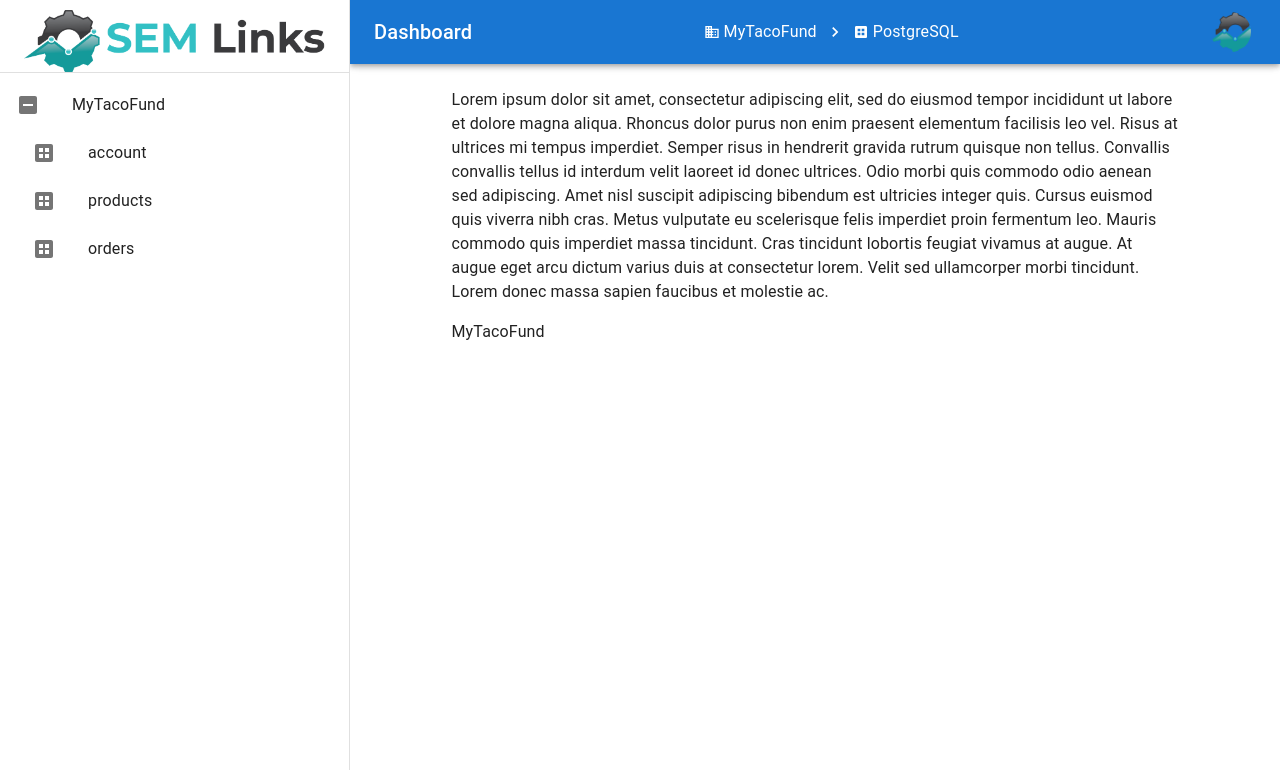
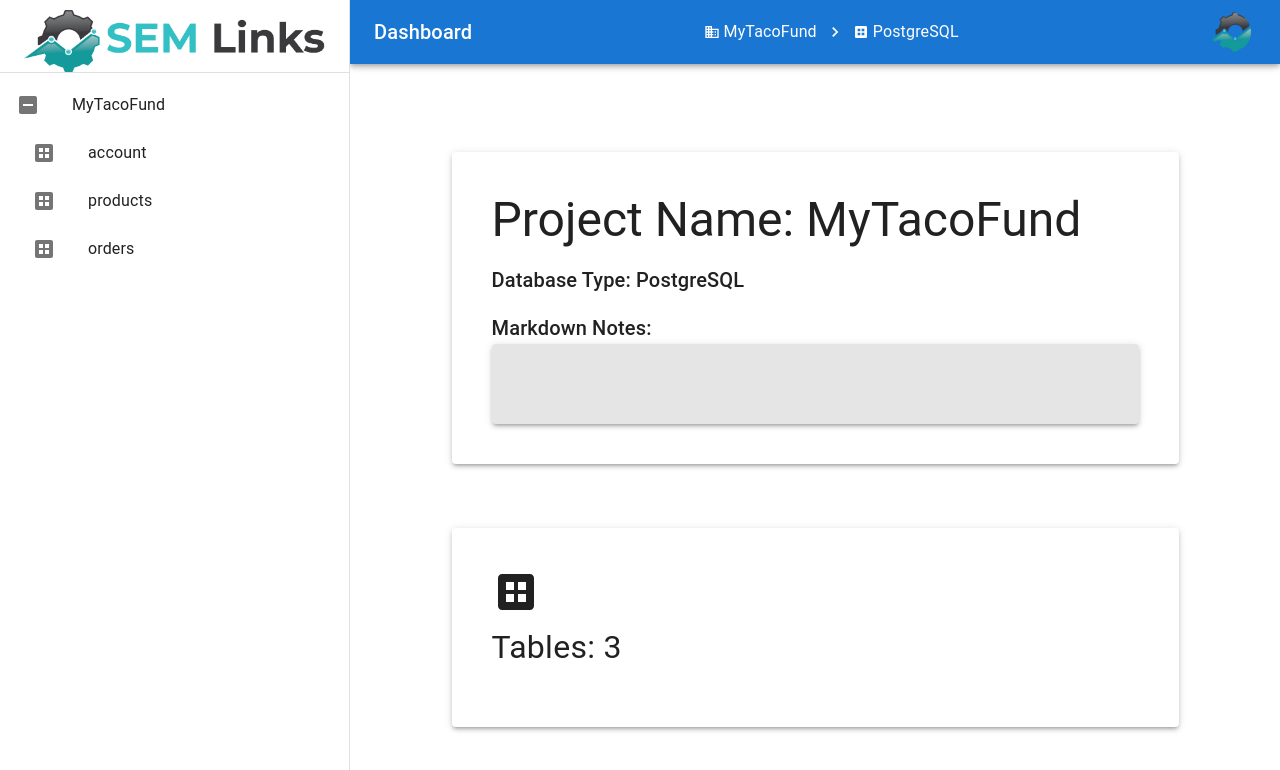
Before and after one commit to carbondigitalus/datasmyth-database-gui, a Next.js app: page / in a window 1280 px wide. Shown: the top 770 px of the page. Built offline with nearby package versions, Linux system fonts and the light colour scheme.

Commit message:
setup grid format

```diff
--- a/src/pages/index.tsx
+++ b/src/pages/index.tsx
@@ -31,17 +31,34 @@ export default class IndexPage extends React.Component<PageProps> {
       <PortalTemplate pageTitle='Dashboard' data={database}>
         <Box component='main' sx={{ flexGrow: 1, bgcolor: 'background.default', p: 3 }}>
           <Toolbar />
-          <Typography paragraph>
-            Lorem ipsum dolor sit amet, consectetur adipiscing elit, sed do eiusmod tempor incididunt ut labore et
-            dolore magna aliqua. Rhoncus dolor purus non enim praesent elementum facilisis leo vel. Risus at ultrices mi
-            tempus imperdiet. Semper risus in hendrerit gravida rutrum quisque non tellus. Convallis convallis tellus id
-            interdum velit laoreet id donec ultrices. Odio morbi quis commodo odio aenean sed adipiscing. Amet nisl
-            suscipit adipiscing bibendum est ultricies integer quis. Cursus euismod quis viverra nibh cras. Metus
-            vulputate eu scelerisque felis imperdiet proin fermentum leo. Mauris commodo quis imperdiet massa tincidunt.
-            Cras tincidunt lobortis feugiat vivamus at augue. At augue eget arcu dictum varius duis at consectetur
-            lorem. Velit sed ullamcorper morbi tincidunt. Lorem donec massa sapien faucibus et molestie ac.
-          </Typography>
-          <Typography paragraph>{database.projectName}</Typography>
+          <Toolbar />
+          <Paper elevation={3} sx={{ p: 5 }}>
+            <Grid container spacing={2}>
+              <Grid item xs={12}>
+                <Typography variant='h3'>Project Name: {database.projectName}</Typography>
+              </Grid>
+              <Grid item xs={12}>
+                <Typography variant='h6'>Database Type: {database.databaseType}</Typography>
+              </Grid>
+              <Grid item xs={12}>
+                <Typography variant='h6'>Markdown Notes:</Typography>
+                <Paper elevation={3} sx={{ p: 5, backgroundColor: 'rgba(0,0,0,0.1)' }}>
+                  {database.projectNotes}
+                </Paper>
+              </Grid>
+            </Grid>
+          </Paper>
+          <Toolbar />
+          <Paper elevation={3} sx={{ p: 5 }}>
+            <Grid container spacing={2}>
+              <Grid item xs={4}>
+                <DatasetIcon sx={{ fontSize: '48px' }} />
+                <Typography paragraph sx={{ fontSize: '32px' }}>
+                  Tables: {database.tableList.length}
+                </Typography>
+              </Grid>
+            </Grid>
+          </Paper>
         </Box>
       </PortalTemplate>
     );
```
